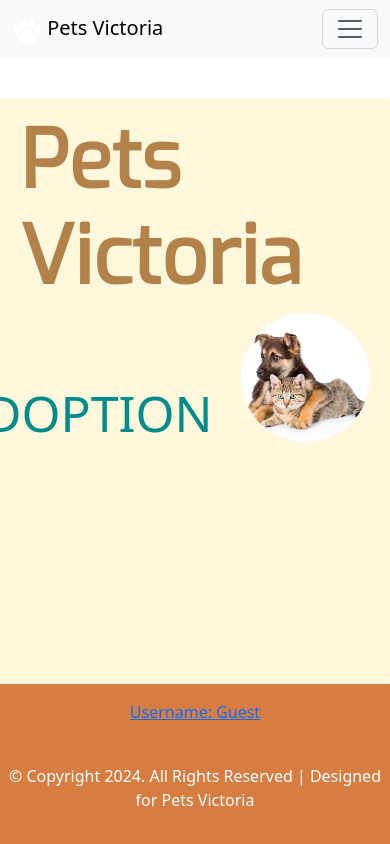
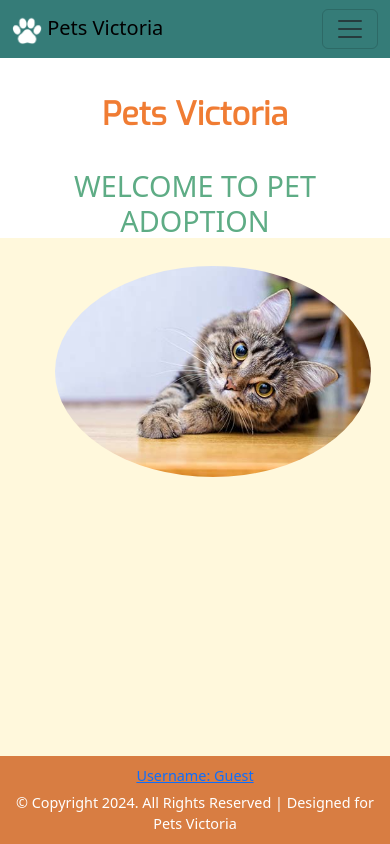
Before and after one commit to Waleedwarraich/project, a PHP site: page / in a window 390 px wide. Run offline with PHP 8.4, Linux system fonts and the light colour scheme; some web fonts are replaced.

Commit message:
Styling for better looks

```diff
--- a/Css/style.css
+++ b/Css/style.css
@@ -62,8 +62,7 @@ header {
 }
 
 main {
-    padding: 20px;
-    margin-bottom: 100px;
+    margin: 5%;
 }
 
 .main-section {
@@ -78,7 +77,6 @@ main {
 
 footer {
     text-align: center;
-    padding: 10px 0;
     position: fixed;
     bottom: 0;
     width: 100%;
@@ -112,6 +110,8 @@ h1, h3, h4, h5, h6 {
     font-family: 'Permanent Marker', cursive;
 }
 
+
+/* Base styles for larger screens (desktop) */
 #mainHeadingHome {
     float: left;
     padding-top: 10%;
@@ -123,11 +123,61 @@ h1, h3, h4, h5, h6 {
 #welcomeHeading {
     float: left;
     padding-top: 20%;
-    margin-left: -500px;
+    margin-left: -10%;
     font-size: 50px;
     color: darkcyan;
     flex-wrap: wrap;
 }
+
+/* Responsive for tablets */
+@media (max-width: 992px) {
+    #mainHeadingHome {
+        font-size: 60px;
+        padding-top: 8%;
+    }
+
+    #welcomeHeading {
+        font-size: 40px;
+        padding-top: 15%;
+        margin-left: -5%;
+    }
+}
+
+/* Responsive for mobile phones */
+@media (max-width: 768px) {
+    #mainHeadingHome {
+        font-size: 40px;
+        padding-top: 6%;
+        text-align: center;
+        float: none;
+    }
+
+    #welcomeHeading {
+        font-size: 30px;
+        padding-top: 10%;
+        margin-left: 0;
+        text-align: center;
+        float: none;
+    }
+}
+
+/* Extra small screens (very small devices) */
+@media (max-width: 576px) {
+    #mainHeadingHome {
+        font-size: 30px;
+        padding-top: 5%;
+    }
+
+    #welcomeHeading {
+        font-size: 20px;
+        padding-top: 8%;
+    }
+
+    body {
+        background-color: cornsilk;
+    }
+}
+
 
 #petsHeading {
     display: flex;
@@ -531,3 +581,110 @@ body {
 .btn:hover {
     opacity: 0.8; /* Slightly fade on hover */
 }
+
+/* General Styles */
+body {
+    font-family: Arial, sans-serif;
+    margin: 0;
+    padding: 0;
+}
+
+main {
+    text-align: center;
+}
+
+#mainHeadingHome {
+    font-size: 2.5em;
+    color: #f07c33;
+}
+
+#welcomeHeading {
+    font-size: 1.8em;
+    color: #5eac85;
+}
+
+.circle-img {
+    width: 100%;
+    max-width: 600px;
+    height: auto;
+    border-radius: 50%;
+    margin-top: 20px;
+}
+
+/* Toast Notification */
+.toast {
+    position: fixed;
+    bottom: 10px;
+    right: 10px;
+    background-color: #5eac85;
+    color: white;
+    padding: 10px 20px;
+    border-radius: 5px;
+    opacity: 0.9;
+}
+
+.toast-error {
+    background-color: #f07c33;
+}
+
+/* Search Bar */
+.search-container {
+    display: flex;
+    justify-content: center;
+    margin: 20px 0;
+}
+
+.search-bar, .pet-type, .search-btn {
+    padding: 10px;
+    margin: 5px;
+    font-size: 1.1em;
+}
+
+.search-bar {
+    width: 300px;
+    border: 1px solid #ccc;
+    border-radius: 5px;
+}
+
+.pet-type {
+    border: 1px solid #ccc;
+    border-radius: 5px;
+}
+
+.search-btn {
+    background-color: #5eac85;
+    color: white;
+    border: none;
+    border-radius: 5px;
+    cursor: pointer;
+}
+
+.search-btn:hover {
+    background-color: #f07c33;
+}
+
+/* Footer */
+footer {
+    background-color: #f07c33;
+    color: white;
+    text-align: center;
+    padding: 10px;
+    position: fixed;
+    width: 100%;
+    bottom: 0;
+}
+
+/* Responsive Design */
+@media (max-width: 768px) {
+    #mainHeadingHome {
+        font-size: 2em;
+    }
+
+    .circle-img {
+        width: 90%;
+    }
+
+    .search-bar {
+        width: 100%;
+    }
+}
--- a/includes/footer.inc
+++ b/includes/footer.inc
@@ -5,18 +5,19 @@ if (session_status() === PHP_SESSION_NONE) {
 }
 ?>
 
-<footer class="footer bg-brown text-center text-white py-3" style="background-color: #d87d42;">
-    <a href="#"> <?php if (isset($_SESSION['username'])): ?>
-        <p><?php echo htmlspecialchars($_SESSION['username']); ?></p>
-    <?php else: ?>
-        <p>Username: Guest</p> <!-- Default text for non-logged in users -->
-    <?php endif; ?></a>
-    <br>
-    <p>© Copyright <?php echo date('Y'); ?>. All Rights Reserved | Designed for Pets Victoria</p>
+<footer class="footer bg-brown text-center text-white py-1" style="background-color: #d87d42; padding: 10px 0; font-size: 0.9rem;">
+    <a href="#">
+        <?php if (isset($_SESSION['username'])): ?>
+            <p style="margin: 5px;"><?php echo htmlspecialchars($_SESSION['username']); ?></p>
+        <?php else: ?>
+            <p style="margin: 5px;">Username: Guest</p> <!-- Default text for non-logged in users -->
+        <?php endif; ?>
+    </a>
+
+    <p style="margin: 5px;">© Copyright <?php echo date('Y'); ?>. All Rights Reserved | Designed for Pets Victoria</p>
 
     <script src="main.js"></script>
     <script src="https://cdn.jsdelivr.net/npm/bootstrap@5.3.3/dist/js/bootstrap.min.js" crossorigin="anonymous"></script>
-
 </footer>
 </body>
 </html>
--- a/includes/nav.inc
+++ b/includes/nav.inc
@@ -5,7 +5,7 @@ session_start();
 <!-- Bootstrap CSS -->
 <link rel="stylesheet" href="https://cdn.jsdelivr.net/npm/bootstrap@5.3.3/dist/css/bootstrap.min.css" integrity="sha384-QWTKZyjpPEjISv5WaRU9OFeRpok6YctnYmDr5pNlyT2bRjXh0JMhjY6hW+ALEwIH" crossorigin="anonymous">
 
-<nav class="navbar navbar-expand-lg navbar-light bg-light">
+<nav class="navbar navbar-expand-lg navbar-light bg-darkcyan">
   <div class="container-fluid">
     <a class="navbar-brand" href="index.php">
       <img src="./images/logo1.png" width="30" height="30" alt="Paw Logo">
@@ -49,7 +49,7 @@ session_start();
       <!-- Search bar -->
       <form class="d-flex">
         <input class="form-control me-2" type="search" placeholder="Search" aria-label="Search">
-        <button class="btn btn-outline-success" type="submit">Search</button>
+        <button class="btn bg-light btn-outline-success" type="submit"><i class="fas fa-search"></i></button>
       </form>
     </div>
   </div>
--- a/index.php
+++ b/index.php
@@ -1,17 +1,28 @@
-
-<?php include "includes/header.inc" ?>
+<?php
+include "includes/header.inc";
+?>
 <main>
+    <!-- Toast Notification -->
     <div id="toast-container">
         <?php
         if (isset($_SESSION['message'])) {
-            echo '<div class="' . $_SESSION['message']['type'] . '">' . $_SESSION['message']['text'] . '</div>';
+            echo '<div class="toast ' . $_SESSION['message']['type'] . '">' . $_SESSION['message']['text'] . '</div>';
             unset($_SESSION['message']);
         }
         ?>
     </div>
+
+    <!-- Main Heading -->
     <h1 id="mainHeadingHome">Pets Victoria</h1>
     <h2 id="welcomeHeading">WELCOME TO PET ADOPTION</h2>
-    <img src="./images/main.jpg" alt="Apostles Image" class="circle-img">
+
+    <!-- Random Image -->
+    <?php
+    $images = ["./images/cat1.jpeg", "./images/dog1.jpeg", "./images/dog2.jpeg", "./images/cat4.jpeg", "./images/dog3.jpeg"];
+    $randomImage = $images[array_rand($images)];
+    ?>
+    <img src="<?php echo $randomImage; ?>" alt="Random Pet Image" class="circle-img">
 
 </main>
-<?php include "includes/footer.inc"?>
+
+<?php include "includes/footer.inc"; ?>
--- a/login.php
+++ b/login.php
@@ -34,7 +34,13 @@ if ($_SERVER['REQUEST_METHOD'] == 'POST') {
             $_SESSION['user_id'] = $user['id'];
             $_SESSION['username'] = $user['username'];
 
+
             // Redirect to the index page or dashboard
+            $_SESSION['message'] = [
+                'type' => 'toast',
+                'text' => 'Login Successful'
+            ];
+
             header("Location: index.php");
             exit();
         } else {
--- a/search.php
+++ b/search.php
@@ -15,6 +15,7 @@ if ($typeFilter) {
     $stmt = $conn->prepare($sql);
     $stmt->execute([$searchTerm, $searchTerm]);
 }
+
 ?>
 
 <!-- Display search results -->
```
